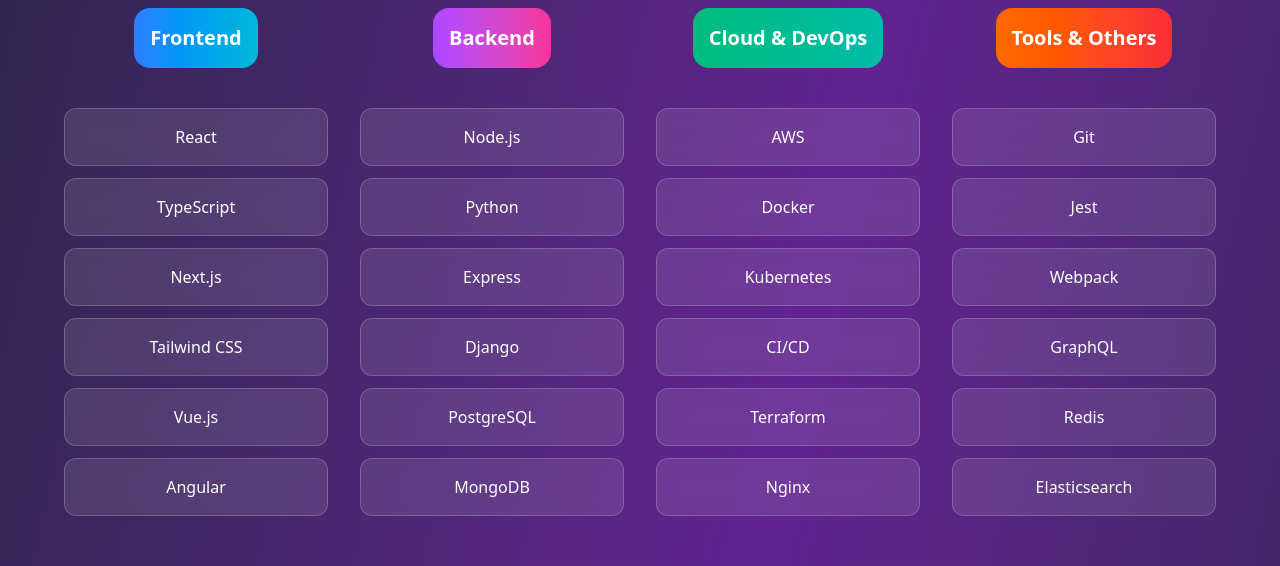
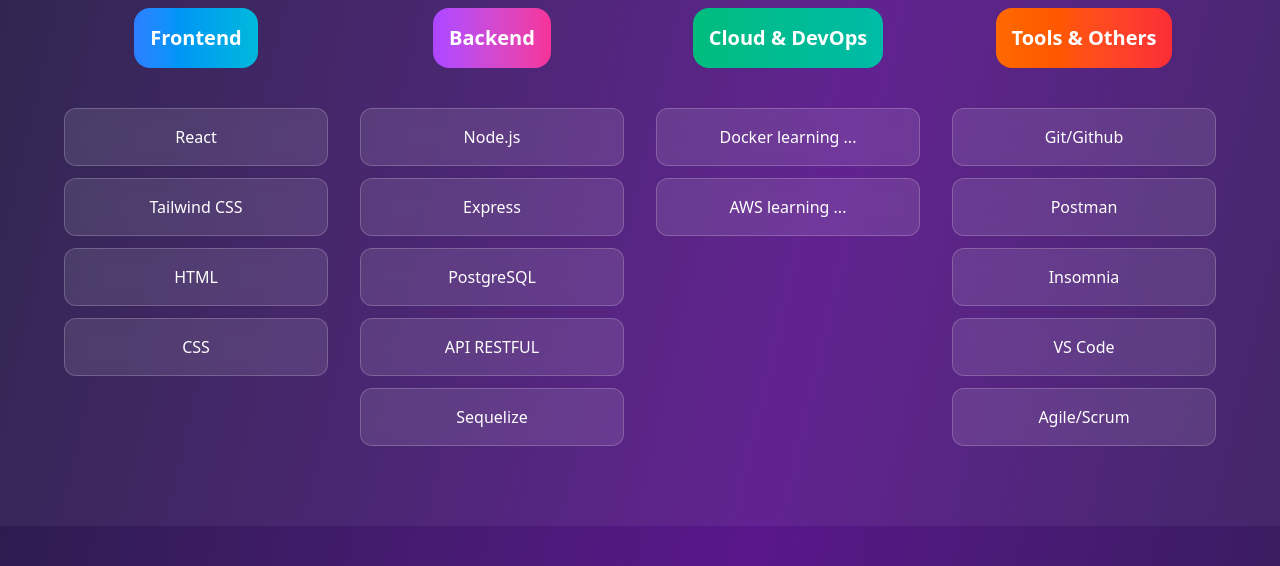
Before and after one commit to NMokhmad/MyPortfolio, a React (Vite) app: page / in a window 1280 px wide. Shown: the part 1740-2306 px from the top of the page. Built offline with nearby package versions, Linux system fonts and the light colour scheme.

Commit message:
ajout des skills

```diff
--- a/src/components/Skills/Skills.jsx
+++ b/src/components/Skills/Skills.jsx
@@ -5,22 +5,22 @@
 const skillCategories = [
   {
     title: 'Frontend',
-    skills: ['React', 'TypeScript', 'Next.js', 'Tailwind CSS', 'Vue.js', 'Angular'],
+    skills: ['React', 'Tailwind CSS', 'HTML', 'CSS'],
     color: 'from-blue-500 to-cyan-500'
   },
   {
     title: 'Backend',
-    skills: ['Node.js', 'Python', 'Express', 'Django', 'PostgreSQL', 'MongoDB'],
+    skills: ['Node.js', 'Express','PostgreSQL', 'API RESTFUL','Sequelize'],
     color: 'from-purple-500 to-pink-500'
   },
   {
     title: 'Cloud & DevOps',
-    skills: ['AWS', 'Docker', 'Kubernetes', 'CI/CD', 'Terraform', 'Nginx'],
+    skills: ['Docker learning ...','AWS learning ...'],
     color: 'from-emerald-500 to-teal-500'
   },
   {
     title: 'Tools & Others',
-    skills: ['Git', 'Jest', 'Webpack', 'GraphQL', 'Redis', 'Elasticsearch'],
+    skills: ['Git/Github', 'Postman', 'Insomnia', 'VS Code', 'Agile/Scrum'],
     color: 'from-orange-500 to-red-500'
   }
 ];
```
